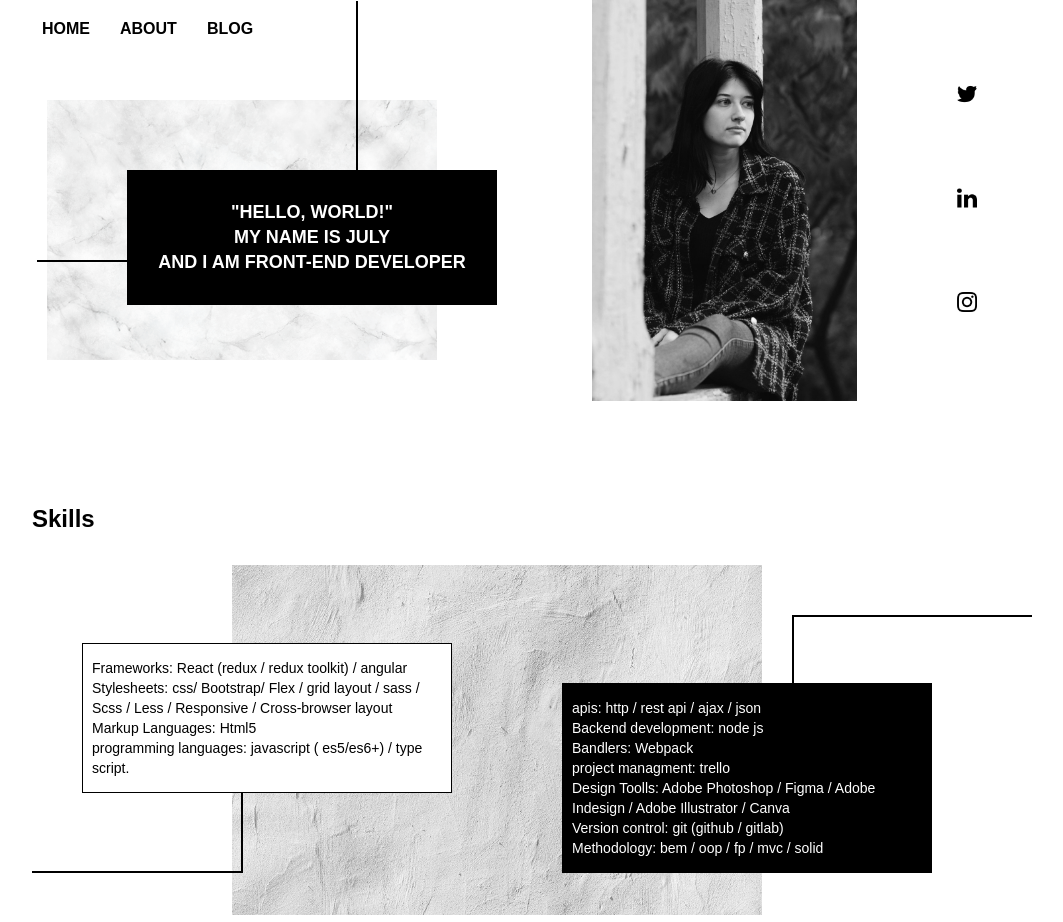
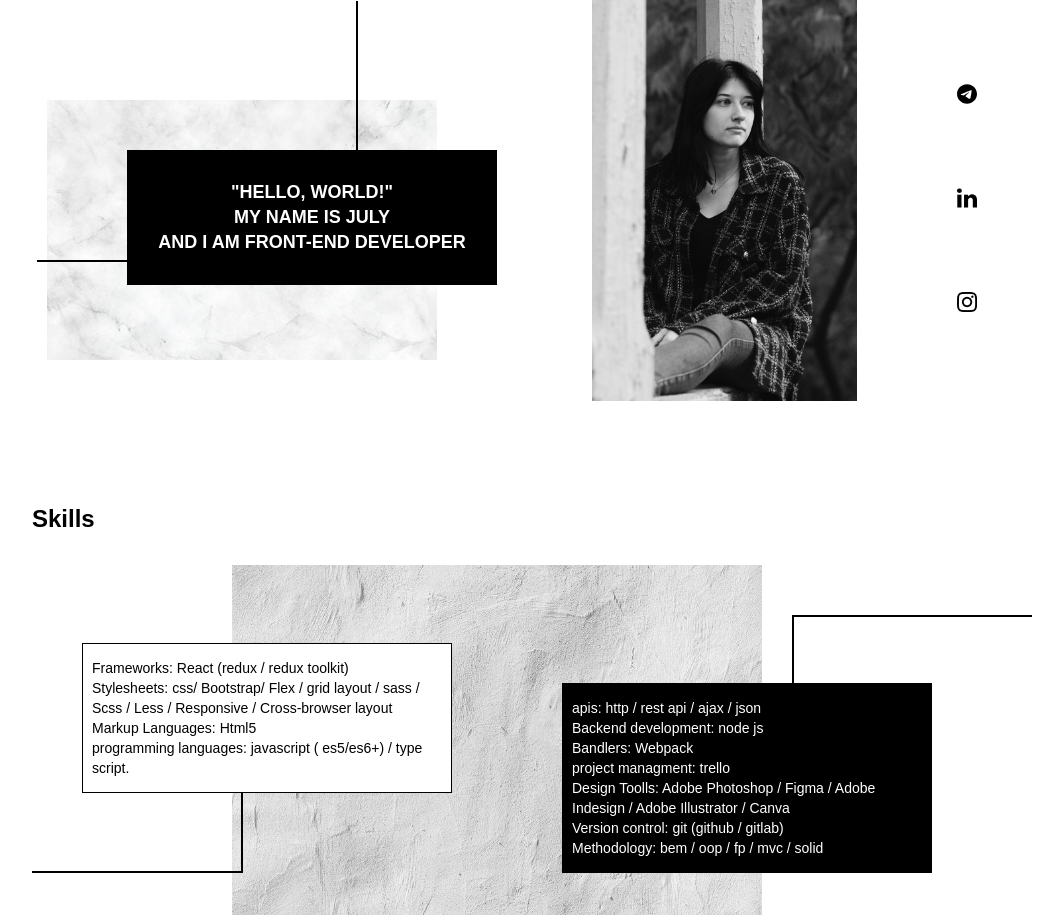
Before and after one commit to JulyTurbai/My-Portfolio, a plain HTML site: page index.html in a window 1280 px wide. Shown: the top 922 px of the page, without its empty margins (108-1171 px from the left). Drawn offline with Linux system fonts and the light colour scheme.

Commit message:
remove menu change links

```diff
--- a/index.html
+++ b/index.html
@@ -35,11 +35,6 @@
             <div class="hero">
                 <div class="hero main">
                     <div class="main menu">
-                        <ul class="menu__items">
-                            <li class="menu__item">Home</li>
-                            <li class="menu__item">About</li>
-                            <li class="menu__item">Blog</li>
-                        </ul>
                         <ul class="menu__social-items">
                             <li class="menu__social-item">
                                 <img src="img/icons/twitter.png" alt="">
@@ -66,13 +61,17 @@
                 </div>
                 <ul class="icons">
                     <li class="icons__icon">
-                        <img src="img/icons/twitter.png" alt="">
+                        <a href="https://t.me/turbai_july" target="_blank">
+                            <img src="img/icons/telegram-brands.svg" alt="Telegram">
+                        </a>
                     </li>
                     <li class="icons__icon">
                         <img src="img/icons/linkedin.png" alt="">
                     </li>
                     <li class="icons__icon">
-                        <img src="img/icons/instagram.png" alt="">
+                        <a href="https://instagram.com/turbaii" target="_blank">
+                            <img src="img/icons/instagram.png" alt="Telegram">
+                        </a>
                     </li>
                 </ul>
             </div>
@@ -82,7 +81,7 @@
                     <div class="skills-one">
                         <div class="skills-one__text">
                             <p>
-                                Frameworks:  React (redux / redux toolkit) / angular<br>
+                                Frameworks:  React (redux / redux toolkit)<br>
                                 Stylesheets: css/ Bootstrap/ Flex / grid layout / sass / Scss / Less / Responsive /
                                 Cross-browser layout<br>
                                 Markup   Languages: Html5<br>
@@ -157,7 +156,7 @@
                                 frameworks: react (useEffect / useState / fetch / route  / routs / layout)
                             </p>
                             <button class="button--2">
-                                <a class="link--2" href="https://julyturbai.github.io/John-Doe" target="_blank">Show</a>
+                                <a class="link--2" href="https://github.com/JulyTurbai/Cozy-House-React" target="_blank">Show</a>
                             </button>
                         </div>
                         <div class="decor--3">
@@ -240,13 +239,17 @@
                         </div>
                         <ul class="footer__social-items">
                             <li class="footer__social-item">
-                                <img src="img/icons/twitter.png" alt="">
+                                <a href="https://t.me/turbai_july" target="_blank">
+                                    <img src="img/icons/telegram-brands.svg" alt="Telegram">
+                                </a>
                             </li>
                             <li class="footer__social-item">
                                 <img src="img/icons/linkedin.png" alt="">
                             </li>
                             <li class="footer__social-item">
-                                <img src="img/icons/instagram.png" alt="">
+                                <a href="https://instagram.com/turbaii" target="_blank">
+                                    <img src="img/icons/instagram.png" alt="Telegram">
+                                </a>
                             </li>
                         </ul>
                     </div>
```
Also changed, not shown: img/icons/telegram-brands.svg (added).
